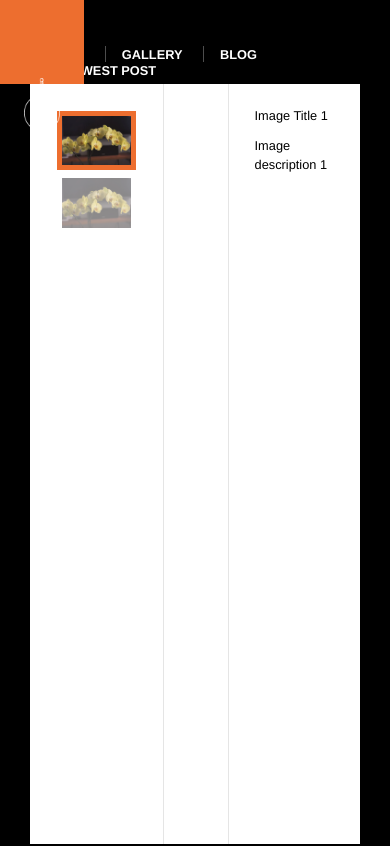
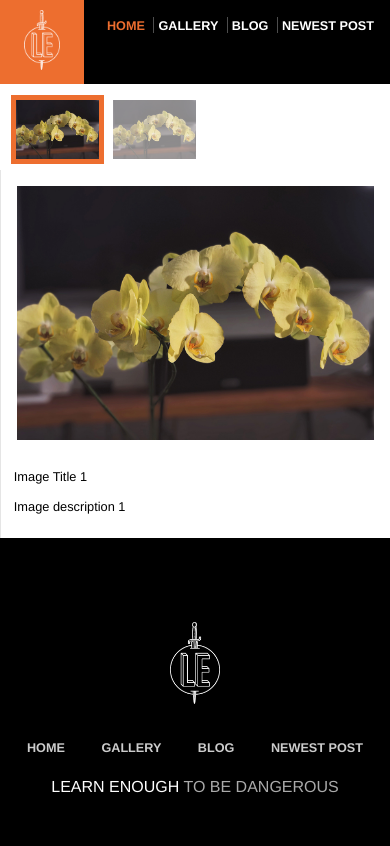
Before and after one commit to jgcy/jgcy.github.io, a plain HTML site: page _site/gallery/index.html in a window 390 px wide. Shown: the top 846 px of the page. Drawn offline with Linux system fonts and the light colour scheme.

Commit message:
Finish mobile prototype

```diff
--- a/_site/css/main.css
+++ b/_site/css/main.css
@@ -454,3 +454,83 @@ h4 {
   margin-top: 3em;
   padding-top: 2em;
 }
+
+@media (max-width: 800px) {
+  html {
+    box-shadow: none;
+    padding: 0;
+  }
+  /* HEADER STYLES */
+  .header-nav {
+    padding: 2vh 1em 0 0;
+  }
+  .header-nav > li {
+    margin-left: 0.25em;
+  }
+  .header-nav > li ~ li {
+    padding-left: 0.25em;
+  }
+  .nav-links a {
+    font-size: 3.25vw;
+  }
+  .header-logo {
+    left: auto;
+  }
+  /* HOME STYLES */
+  .home-callout {
+    flex-direction: column;
+  }
+  .callout-copy {
+    flex: 1;
+  }
+  .bio-box {
+    float: none;
+    font-size: 1.3rem;
+    width: auto;
+  }
+  /* BLOG STYLES */
+  .blog-cols {
+    flex-direction: column;
+  }
+  .blog-recent {
+    flex: 1;
+    text-align: center;
+  }
+  .post-aside {
+    display: none;
+  }
+  /* GALLERY STYLES */
+  .gallery {
+    flex-direction: column;
+  }
+  .gallery .col {
+    padding: 1em;
+  }
+  .gallery .gallery-thumbs {
+    flex: 1;
+    height: auto;
+    white-space: nowrap;
+    width: 100vw;
+  }
+  .gallery-thumbs > div {
+    display: inline-block;
+  }
+  .gallery-thumbs img {
+    height: 7vh;
+    margin: 0 10px 0 0;
+    width: auto;
+  }
+  .gallery .gallery-info {
+    flex: 1;
+  }
+}
+
+@media (max-width: 600px) {
+  html {
+    box-shadow: none;
+    padding: 0;
+  }
+  .half-hero {
+    display: none;
+  }
+}
--- a/_site/gallery/index.html
+++ b/_site/gallery/index.html
@@ -3,6 +3,7 @@
   <head>
   <title>Test Page: Don't Panic</title>
   <meta charset="utf-8">
+  <meta name="viewport" content="width=device-width, initial-scale=1.0">
   <link rel="stylesheet" href="/css/reset.css">
   <link rel="stylesheet" href="/css/main.css">
 </head>
--- a/css/main.css
+++ b/css/main.css
@@ -454,3 +454,83 @@ h4 {
   margin-top: 3em;
   padding-top: 2em;
 }
+
+@media (max-width: 800px) {
+  html {
+    box-shadow: none;
+    padding: 0;
+  }
+  /* HEADER STYLES */
+  .header-nav {
+    padding: 2vh 1em 0 0;
+  }
+  .header-nav > li {
+    margin-left: 0.25em;
+  }
+  .header-nav > li ~ li {
+    padding-left: 0.25em;
+  }
+  .nav-links a {
+    font-size: 3.25vw;
+  }
+  .header-logo {
+    left: auto;
+  }
+  /* HOME STYLES */
+  .home-callout {
+    flex-direction: column;
+  }
+  .callout-copy {
+    flex: 1;
+  }
+  .bio-box {
+    float: none;
+    font-size: 1.3rem;
+    width: auto;
+  }
+  /* BLOG STYLES */
+  .blog-cols {
+    flex-direction: column;
+  }
+  .blog-recent {
+    flex: 1;
+    text-align: center;
+  }
+  .post-aside {
+    display: none;
+  }
+  /* GALLERY STYLES */
+  .gallery {
+    flex-direction: column;
+  }
+  .gallery .col {
+    padding: 1em;
+  }
+  .gallery .gallery-thumbs {
+    flex: 1;
+    height: auto;
+    white-space: nowrap;
+    width: 100vw;
+  }
+  .gallery-thumbs > div {
+    display: inline-block;
+  }
+  .gallery-thumbs img {
+    height: 7vh;
+    margin: 0 10px 0 0;
+    width: auto;
+  }
+  .gallery .gallery-info {
+    flex: 1;
+  }
+}
+
+@media (max-width: 600px) {
+  html {
+    box-shadow: none;
+    padding: 0;
+  }
+  .half-hero {
+    display: none;
+  }
+}
```
Also changed, not shown: _includes/head.html (+1 -0 lines), _site/2019/03/11/title-of-another-post.html (+1 -0 lines), _site/2019/03/12/title-of-post.html (+1 -0 lines), _site/blog/index.html (+1 -0 lines), _site/index.html (+1 -0 lines).
